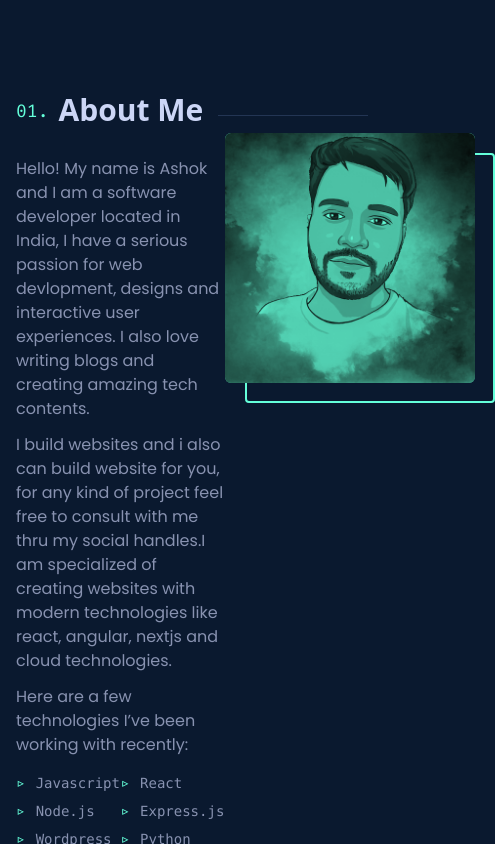
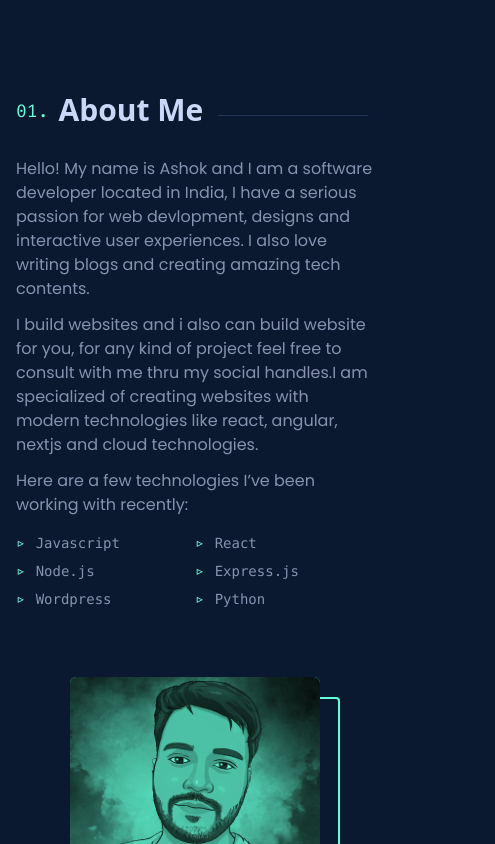
Before and after one commit to aksinghrajpoot/aksinghrajpoot, a Next.js app: page / in a window 390 px wide. Shown: the part 800-1644 px from the top of the page, 495 px wide, since content can reach past the window. Built offline with nearby package versions, Linux system fonts and the light colour scheme.

Commit message:
about me

```diff
--- a/components/About/About.js
+++ b/components/About/About.js
@@ -8,7 +8,7 @@ function About() {
         <div className="container">
           <h2 className="numberedHeading">About Me</h2>
           <div className="grid grid-cols-12">
-            <div className="body font-poppins col-span-7">
+            <div className="body font-poppins col-span-12 md:col-span-7">
               <p className="font-poppins mt-6">
                 Hello! My name is Ashok and I am a software developer located in
                 India, I have a serious passion for web devlopment, designs and
@@ -35,7 +35,7 @@ function About() {
                 </ul>
               </div>
             </div>
-            <div className="col-span-5 mx-auto p-0">
+            <div className="col-span-12 py-16 md:py-0 md:col-span-5 mx-auto p-0">
               <div
                 className={`wrapper bg-primary rounded-md relative w-[250px] h-[250px] ${style.profileImg}`}
               >
```
